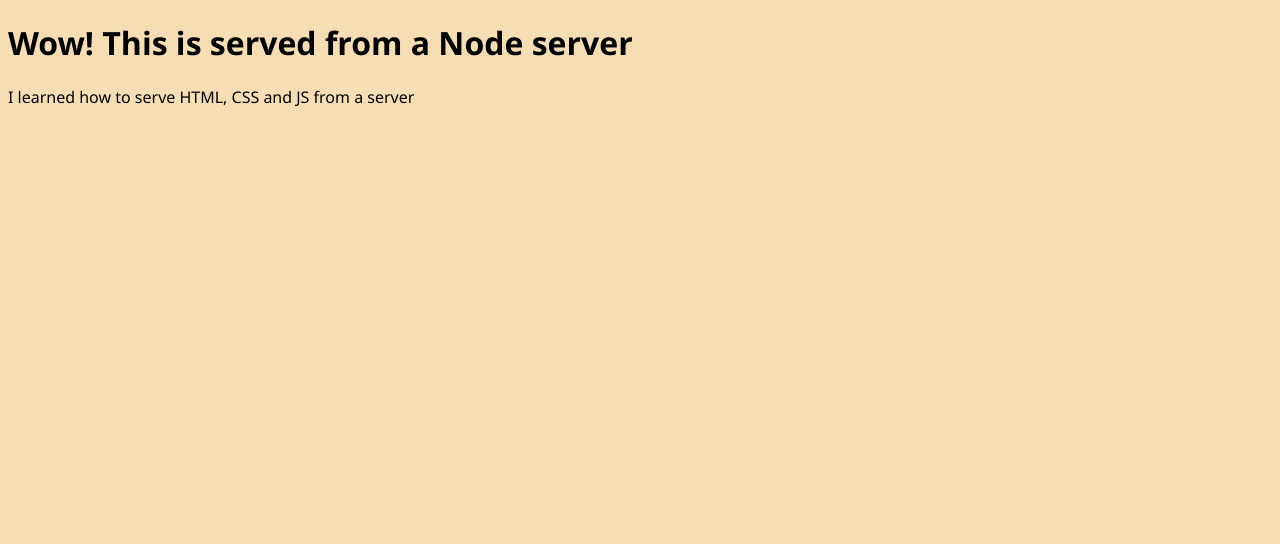
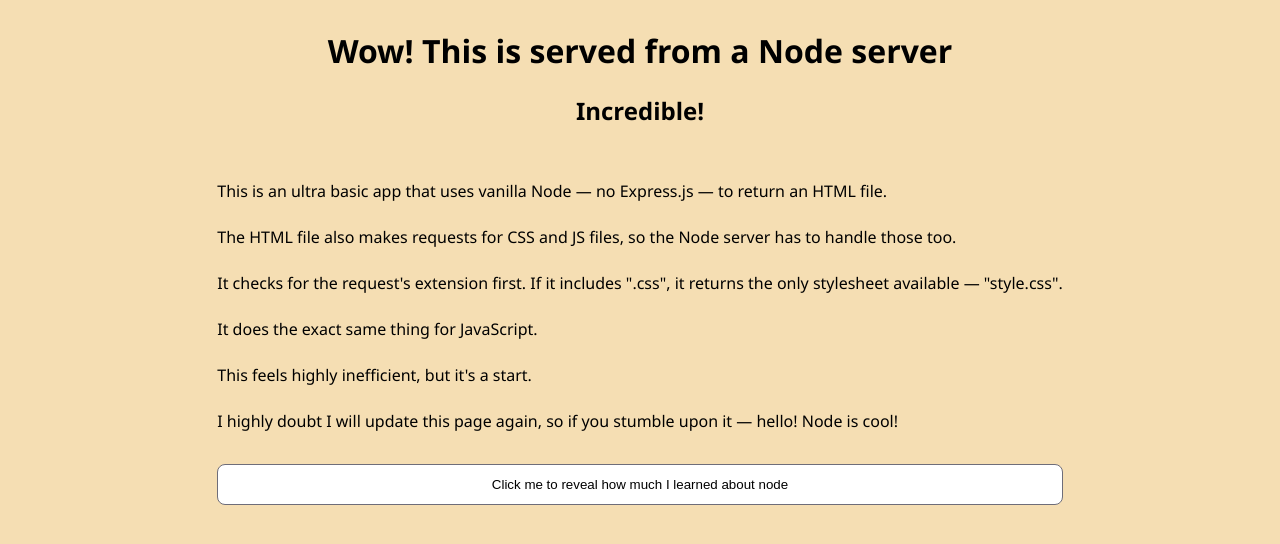
Before and after one commit to mo-mar/node-some-more, a website: page public/index.html in a window 1280 px wide. Drawn offline with Linux system fonts and the light colour scheme.

Commit message:
updating homepage

```diff
--- a/public/index.html
+++ b/public/index.html
@@ -3,12 +3,37 @@
   <head>
     <meta charset="UTF-8" />
     <meta name="viewport" content="width=device-width, initial-scale=1.0" />
-    <title>Document</title>
+    <title>First node server</title>
     <link rel="stylesheet" href="style.css" />
   </head>
   <body>
-    <h1>Wow! This is served from a Node server</h1>
-    <p>I learned how to serve HTML, CSS and JS from a server</p>
+    <header>
+      <h1>Wow! This is served from a Node server</h1>
+      <h2>Incredible!</h2>
+    </header>
+    <main>
+      <p>
+        This is an ultra basic app that uses vanilla Node — no Express.js — to
+        return an HTML file.
+      </p>
+      <p>
+        The HTML file also makes requests for CSS and JS files, so the Node
+        server has to handle those too.
+      </p>
+      <p>
+        It checks for the request's extension first. If it includes ".css", it
+        returns the only stylesheet available — "style.css".
+      </p>
+      <p>It does the exact same thing for JavaScript.</p>
+      <p>This feels highly inefficient, but it's a start.</p>
+      <p>
+        I highly doubt I will update this page again, so if you stumble upon it
+        — hello! Node is cool!
+      </p>
+      <button data-alert-btn>
+        Click me to reveal how much I learned about node
+      </button>
+    </main>
     <script src="index.js"></script>
   </body>
 </html>
--- a/public/index.js
+++ b/public/index.js
@@ -1 +1,7 @@
-console.log("we made it!");
+const alertBtn = document.querySelector("[data-alert-btn]");
+
+if (alertBtn) {
+  alertBtn.addEventListener("click", () => {
+    alert("A little bit!");
+  });
+}
--- a/public/style.css
+++ b/public/style.css
@@ -1,4 +1,32 @@
 body {
   background-color: wheat;
   font-family: "Segoe UI", Tahoma, Geneva, Verdana, sans-serif;
+  display: grid;
+  grid-template-rows: 120px 1fr;
+  justify-content: center;
+  row-gap: 40px;
 }
+
+header {
+  text-align: center;
+}
+
+p {
+  margin: 12px 0;
+}
+
+main {
+  display: flex;
+  flex-direction: column;
+  justify-content: center;
+}
+
+button {
+  margin-top: 20px;
+  cursor: pointer;
+  border-radius: 8px;
+  display: inline-block;
+  background-color: white;
+  border: 1px solid #6e6d79;
+  padding: 12px;
+}
```
